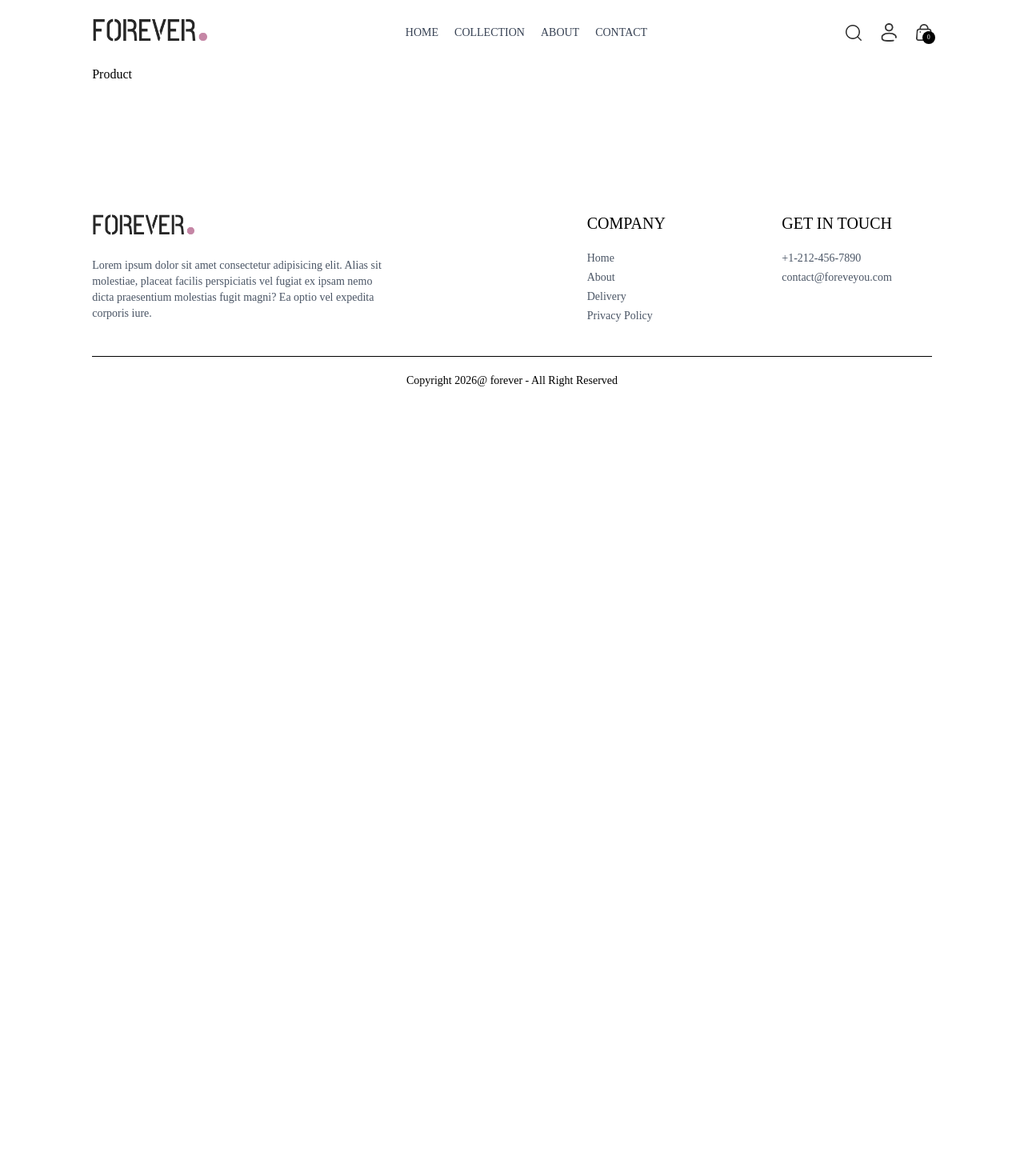
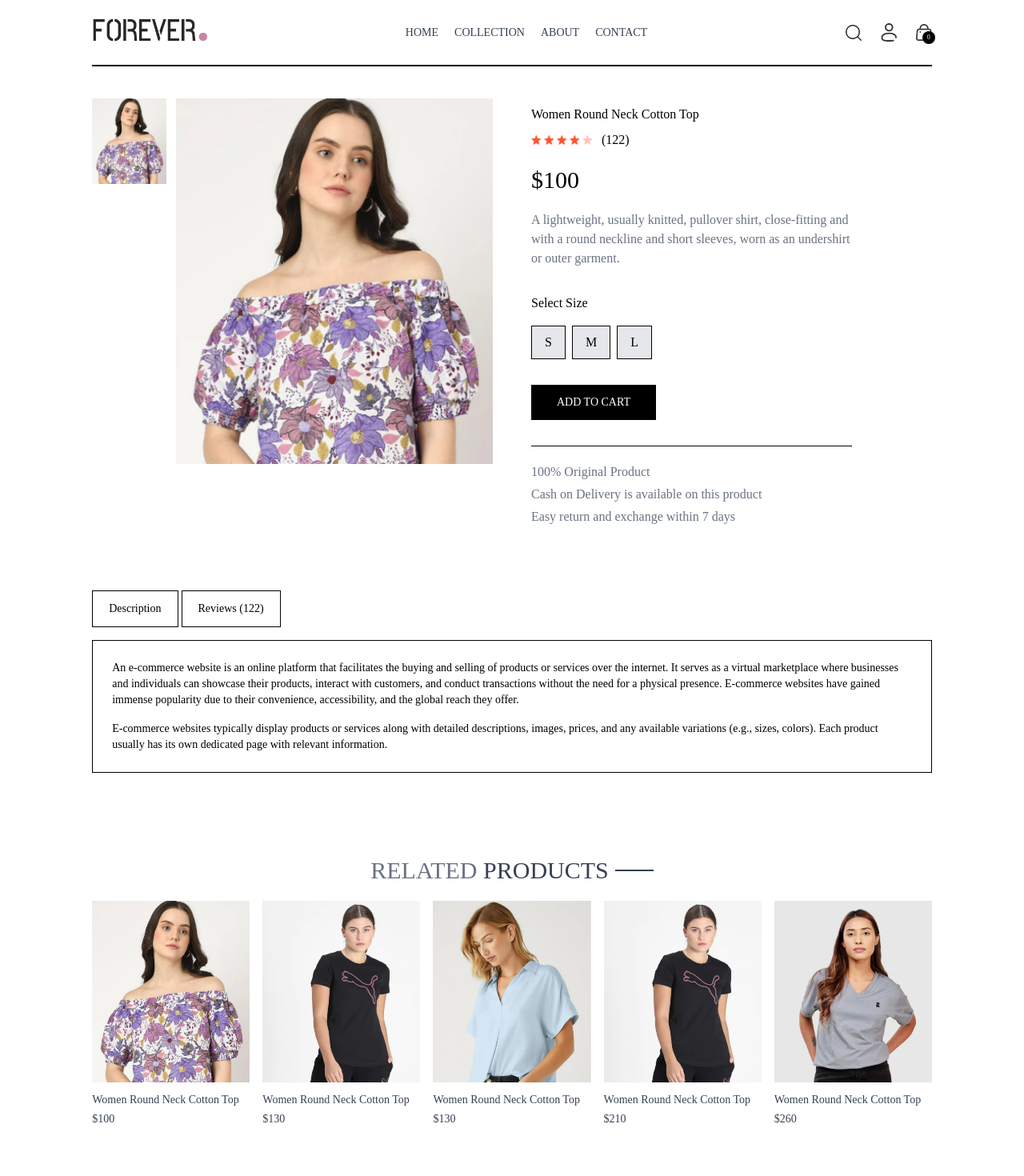
Before and after one commit to ankvish-Hub/E-Commerce-Website, a React (Vite) app in the folder frontend/: page /product/aaaaa in a window 1280 px wide. Shown: the top 1470 px of the page at 80% size. Before the commit the page ends 800 px from the top, so only its background shows below. Built offline with nearby package versions, Linux system fonts and the light colour scheme.

Commit message:
Created Product Page

```diff
--- a/frontend/src/App.jsx
+++ b/frontend/src/App.jsx
@@ -12,11 +12,15 @@
 import Navbar from "./components/Navbar";
 import Footer from "./components/Footer";
 import SearchBar from "./components/SearchBar";
+import { ToastContainer, toast } from 'react-toastify';
+import 'react-toastify/dist/ReactToastify.css';
+
 
 
 const App = () => {
   return (
     <div className="px-4 sm:px-[5vw] md:px-[7vw] lg:px-[9vw]">
+      <ToastContainer />
       <Navbar />
       <SearchBar/>
       <Routes>
--- a/frontend/src/components/Navbar.jsx
+++ b/frontend/src/components/Navbar.jsx
@@ -3,10 +3,11 @@
 import { NavLink, Link } from "react-router-dom";
 import { ShopContext } from "../context/ShopContext";
 
+
 const Navbar = () => {
   const [visible, setVisible] = useState(false);
 
-  const { setShowSearch } = useContext(ShopContext);
+  const { setShowSearch, getCartCount } = useContext(ShopContext);
 
   return (
     <div className="flex justify-between items-center py-5 font-medium">
@@ -74,8 +75,8 @@
             alt="Cart"
             className="w-5 min-w-5"
           />
-          <p className="absolute -right-1 -bottom-1 w-4 text-center leading-4 bg-black text-white aspect-square rounded-full text-[8px]">
-            0
+          <p  className="absolute -right-1 -bottom-1 w-4 text-center leading-4 bg-black text-white aspect-square rounded-full text-[8px]">
+            {getCartCount()}
           </p>
         </Link>
 
--- /dev/null
+++ b/frontend/src/components/RelatedProducts.jsx
@@ -0,0 +1,45 @@
+import React, { useContext, useEffect, useState } from "react";
+import { ShopContext } from "../context/ShopContext";
+import Title from "../components/Title";
+import ProductItem from "../components/ProductItem";
+
+const RelatedProducts = ({ category, subCategory }) => {
+  const { products } = useContext(ShopContext);
+
+  const [related, setRelated] = useState([]);
+
+  useEffect(() => {
+    if (products.length > 0) {
+      let productsCopy = products.slice();
+
+      productsCopy = productsCopy.filter((item) => item.category === category);
+
+      productsCopy = productsCopy.filter(
+        (item) => item.subCategory === subCategory,
+      );
+
+      setRelated(productsCopy.slice(0, 5));
+    }
+  }, [products]);
+
+  return (
+    <div className="my-24">
+      <div className="text-center text-3xl py-2">
+        <Title className="" text1={"RELATED"} text2={"PRODUCTS"} />
+      </div>
+      <div className="grid grid-cols-2 sm:grid-cols-3 md:grid-cols-4 lg:grid-cols-5 gap-4 gap-y-6">
+        {related.map((item, index) => (
+          <ProductItem
+            key={index}
+            id={item._id}
+            name={item.name}
+            price={item.price}
+            image={item.image}
+          />
+        ))}
+      </div>
+    </div>
+  );
+};
+
+export default RelatedProducts;
--- a/frontend/src/context/ShopContext.jsx
+++ b/frontend/src/context/ShopContext.jsx
@@ -1,5 +1,6 @@
-import { createContext, useState } from "react";
+import { createContext, useEffect, useState } from "react";
 import { products } from "../assets/assets";
+import { toast } from "react-toastify";
 
 export const ShopContext = createContext();
 
@@ -8,6 +9,45 @@
   const delivery_fee = 10;
   const [search, setSearch] = useState("");
   const [showSearch, setShowSearch] = useState(false);
+  const [cartItems, setCartItems] = useState([]);
+
+  const addToCart = (itemId, size) => {
+    if (!size) {
+      toast.error("Select Product Size");
+      return;
+    }
+    toast.success("Added to Cart 🛒");
+
+    let cartData = structuredClone(cartItems);
+
+    if (cartData[itemId]) {
+      if (cartData[itemId][size]) {
+        cartData[itemId][size] += 1;
+      } else {
+        cartData[itemId][size] = 1;
+      }
+    } else {
+      cartData[itemId] = {};
+      cartData[itemId][size] = 1;
+    }
+    setCartItems(cartData);
+  };
+
+  const getCartCount = () => {
+    let totalCount = 0;
+    for (const items in cartItems) {
+      for (const item in cartItems[items]) {
+        try {
+          if (cartItems[items][item]) {
+            totalCount += cartItems[items][item];
+          }
+        } catch (error) {
+          console.log(error);
+        }
+      }
+    }
+    return totalCount;
+  };
 
   const value = {
     products: products,
@@ -17,6 +57,9 @@
     setSearch: setSearch,
     showSearch: showSearch,
     setShowSearch: setShowSearch,
+    cartItems: cartItems,
+    addToCart: addToCart,
+    getCartCount: getCartCount,
   };
 
   return (
--- a/frontend/src/index.css
+++ b/frontend/src/index.css
@@ -11,6 +11,10 @@
   font-family: Outfit;
 }
 
+::-webkit-scrollbar{
+  display:none;
+}
+
 
 a.active hr{
   display: block;
--- a/frontend/src/pages/Product.jsx
+++ b/frontend/src/pages/Product.jsx
@@ -1,6 +1,130 @@
+import React, { useContext, useEffect, useState } from "react";
+import { useParams } from "react-router-dom";
+import { ShopContext } from "../context/ShopContext";
+import { assets } from "../assets/assets";
+import RelatedProducts from "../components/RelatedProducts";
+
+
 const Product = () => {
-  return (
-    <div>Product</div>
-  )
-}
-export default Product
+  const { productId } = useParams();
+  const { products, currency, addToCart } = useContext(ShopContext);
+  const [productData, setProductData] = useState(false);
+  const [image, setImage] = useState("");
+  const [size, setSize] = useState("");
+
+  const fetchProductData = async () => {
+    products.map((item) => {
+      if (item._id === productId) {
+        setProductData(item);
+        setImage(item.image[0]);
+
+        return null;
+      }
+    });
+  };
+
+  useEffect(() => {
+    fetchProductData();
+  }, [productId]);
+
+  return productData ? (
+    <div className="border-t-2 pt-10 transition-opacity ease-in duration-500 opacity-100">
+      {/* ------------------------Product Data----------------------- */}
+      <div className="flex gap-12 sm:gap-12 flex-col sm:flex-row">
+        {/* ----------------------------Prodduct Image ---------------------------------*/}
+        <div className="flex-1 flex flex-col-reverse gap-3 sm:flex-row">
+          <div className="flex sm:flex-col overflow-x-auto sm:overflow-y-scroll justify-between sm:justify-normal sm:w-[18.7%] w-full">
+            {productData.image.map((item, index) => (
+              <img
+                src={item}
+                key={index}
+                alt=""
+                className="w-[24%] sm:w-full sm:mb-3 flex-shrink-0 cursor-pointer"
+                onClick={() => setImage(item)}
+              />
+            ))}
+          </div>
+          <div className="w-full sm:w-[80%] ">
+            <img src={image} alt="" className="w-full h-auto" />
+          </div>
+        </div>
+        {/*-------------------------------- Product Info -----------------------------*/}
+        <div className="flex-1">
+          <h1 className="font-medium tex-2xl mt-2">{productData.name}</h1>
+          <div className="flex items-center gap-1 mt-2">
+            <img src={assets.star_icon} alt="" className="w-3 5" />
+            <img src={assets.star_icon} alt="" className="w-3 5" />
+            <img src={assets.star_icon} alt="" className="w-3 5" />
+            <img src={assets.star_icon} alt="" className="w-3 5" />
+            <img src={assets.star_dull_icon} alt="" className="w-3 5" />
+            <p className="pl-2">(122)</p>
+          </div>
+          <p className="mt-5 font-medium text-3xl">
+            {currency}
+            {productData.price}
+          </p>
+          <p className="mt-5 text-gray-500 md:w-4/5">
+            {productData.description}
+          </p>
+          <div className=" flex flex-col gap-4 my-8">
+            <p>Select Size</p>
+            <div className="flex gap-2">
+              {productData.sizes.map((item, index) => (
+                <button
+                  onClick={() => setSize(item)}
+                  className={`border py-2 px-4 bg-gray-200 ${item === size ? "border-orange-500" : ""}`}
+                  key={index}
+                >
+                  {item}
+                </button>
+              ))}
+            </div>
+          </div>
+          <button onClick={() => addToCart(productData._id, size)}  className="bg-black text-white px-8 py-3 text-sm active:bg-gray-700">
+            ADD TO CART
+          </button>
+          <hr className="mt-8 sm:w-4/5" />
+          <div className="tetx-sm text-gray-500 mt-5 flex flex-col gap-1">
+            <p>100% Original Product</p>
+            <p>Cash on Delivery is available on this product</p>
+            <p>Easy return and exchange within 7 days</p>
+          </div>
+        </div>
+      </div>
+      {/*---------------------------- Description & Review Section --------------------------------*/}
+      <div className="mt-20">
+        <div className="flex gap-1">
+          <p className="border px-5 py-3 text-sm">Description</p>
+
+          <p className="border px-5 py-3 text-sm">Reviews (122)</p>
+        </div>
+        <div className="flex flex-col gap-4 border px-6 py-6 text-sm mt-4">
+          <p>
+            An e-commerce website is an online platform that facilitates the
+            buying and selling of products or services over the internet. It
+            serves as a virtual marketplace where businesses and individuals can
+            showcase their products, interact with customers, and conduct
+            transactions without the need for a physical presence. E-commerce
+            websites have gained immense popularity due to their convenience,
+            accessibility, and the global reach they offer.
+          </p>
+          <p>
+            E-commerce websites typically display products or services along
+            with detailed descriptions, images, prices, and any available
+            variations (e.g., sizes, colors). Each product usually has its own
+            dedicated page with relevant information.
+          </p>
+        </div>
+      </div>
+      {/* -----------------Display Related Products------------------------ */}
+      <RelatedProducts
+        category={productData.category}
+        subCategory={productData.subCategory}
+      />
+    </div>
+  ) : (
+    <div className="opacity-0"></div>
+  );
+};
+
+export default Product;
```
Also changed, not shown: frontend/src/pages/Collection.jsx (+4 -4 lines).
